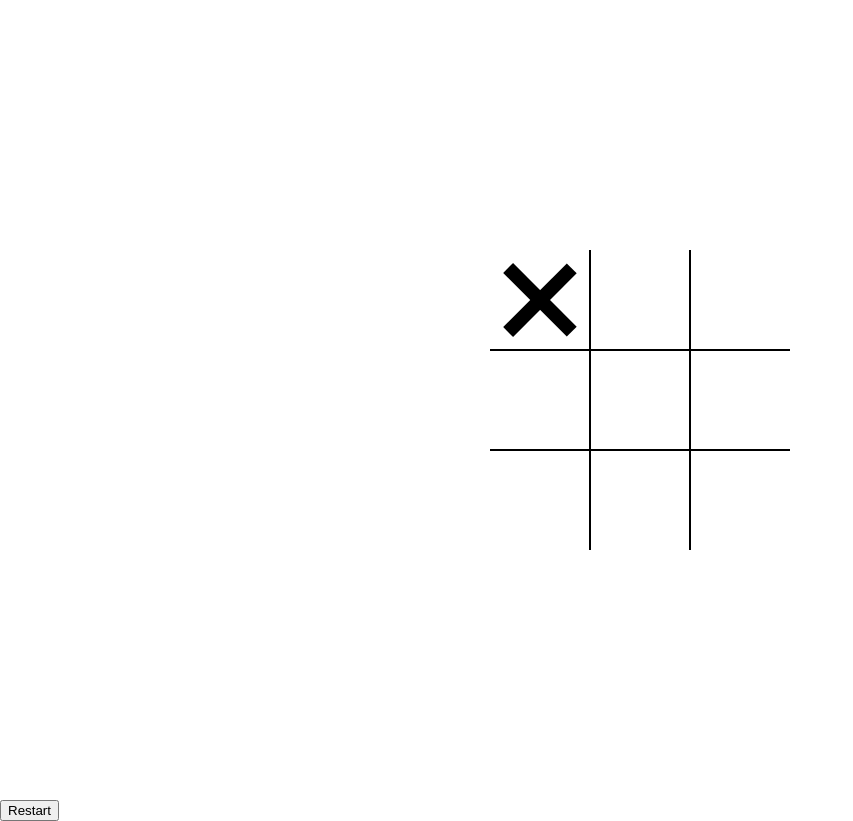
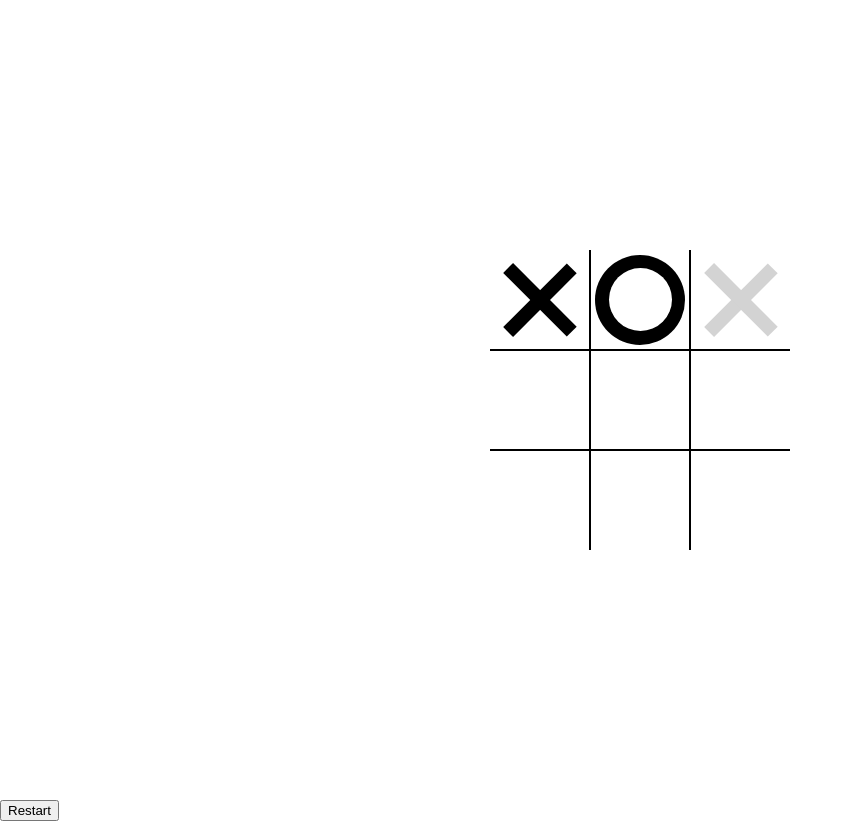
Before and after one commit to Tarun2799/TicTacToe, a plain HTML site: page index.html in a window 1280 px wide. In both pictures the pointer is over the element 740 px from the left and 300 px from the top of the page. Shown: the whole page, without its empty margins (0-853 px from the left). Drawn offline with Linux system fonts and the light colour scheme.

Commit message:
Almost completed the CSS, with circle creation and Hover effect on the empty cells

```diff
--- a/index.html
+++ b/index.html
@@ -8,9 +8,9 @@
     <script src="./script.js" defer></script>
 </head>
 <body>
-    <div class="board" id="board">
+    <div class="board x" id="board">
         <div class="cell x" data-cell ></div>
-        <div class="cell" data-cell ></div>
+        <div class="cell circle" data-cell ></div>
         <div class="cell" data-cell ></div>
         <div class="cell" data-cell ></div>
         <div class="cell" data-cell ></div>
--- a/style.css
+++ b/style.css
@@ -33,6 +33,7 @@ body{
     justify-content: center;
     align-items: center;
     position: relative;
+    cursor: pointer;
 }
 
 .cell:first-child,
@@ -57,27 +58,94 @@ body{
     border-bottom: none;
 }
 
+/* If cell has X or Circle class then we add CURSOR not-allowed */
+.cell.x,
+.cell.circle{
+    cursor: not-allowed;
+}
+
+
+/* We are adding the hover effect. In order to determine whose turn it is, we are going to apply a class to the board (x or circle) . Let's just start with an x: put this into board class div. So every time i hover the empty element/cell it should show me the (x/circle) respectively. so in order to that we need to add hover efffect to the cells. So, we have select our board when it has the x class and we want get the cells inside of that board and whenever we hover them we want to do something. We would do the same thing as we did in order to crate that X shape but just with with different color. we added this CSS to already declared css. So now, Whwnever we hover over acell when it's x's turn, we are going to apply this class to it*/
+
+/* It's going to do this over all of them but, we want to work the HOVER effect on the EMPTY cell. ESSENTIALLY, THAT CELL THAT DOESN'T HAVE THE X OR CIRCLE. This is where we use not selector , :not(x):not(circle)*/
+
+
+/* Let's change the background color of x*/
+
+.cell.x::before,
+.cell.x::after,
+.cell.circle::before{
+    background-color: #000;
+}
+
+
+.board.x .cell:not(.x):not(.circle):hover::before,
+.board.x .cell:not(.x):not(.circle):hover::after,
+.board.circle .cell:not(.x):not(.circle):hover::before{
+    background-color: lightgray;
+}
+
 
 /* If we directly write X in the div, this X depending on what font you use, and in ehich browser then we have to worry about font sizes, different browsers compatiblity . So, we just use simple CSS create the X shape for us. And we use the pseudo elements*/
 
 /* For this , i will add x class for X in different cell. And we add the content to EMPTY STRING, that way this before and after elements render, let's set width and height for that, we are going to  CALCULATE*/
 /* 1. */
 .cell.x::before,
-.cell.x::after{
+.cell.x::after,
+.board.x .cell:not(.x):not(.circle):hover::before,
+.board.x .cell:not(.x):not(.circle):hover::after{
     content: '';
     position: absolute;
     width: calc(var(--mark-size) * .15);
     height: var(--mark-size);
-    background-color: #000;
 }
 /* After we hit save nothing is happening yet  and main reason for this is that our cell is not actually displaying the content inside of it. Add in the .cell : display: flex, justify-content and alignitems to center. RN we are two l's in thr cell but we have to render X, let's transform 45 deg, before element and to after element element as well but oppposite direction*/
 
-.cell.x::before{
+
+/* here also, we are going to add hover effect CSS */
+.cell.x::before,
+.board.x .cell:not(.x):not(.circle):hover::before{
     transform: rotate(45deg);
 }
 
-.cell.x::after{
+/* here also, we are going to add hover effect CSS */
+.cell.x::after,
+.board.x .cell:not(.x):not(.circle):hover::after{
     transform: rotate(-45deg);
 }
 
 /* but they are not looking verygood, to fix this is easy let's do that. REASON IS: because they displayed next to each other on the document FLOW in POSITION STATIC, we aare going the change them to position absolute , by this they have the EXACT SAME BASE WHICH IS GOING TO BE PARENT(cell) and they won't overlap on tpof each other. Going to number 1. and adding position absolute and in the .cell : pos: relative, so that they won't go out of the cell*/
+
+
+
+
+
+
+/* We are going to do the similar thing for circle as well And also the hover effect as well*/
+
+.cell.circle::before,
+.cell.circle::after,
+.board.circle .cell:not(.x):not(.circle):hover::before,
+.board.circle .cell:not(.x):not(.circle):hover::after{
+    content: '';
+    position: absolute;
+    border-radius: 50%;
+}
+
+/* After doing this we get a square. Now, we just have to separate them two circles */
+
+.cell.circle::before,
+.board.circle .cell:not(.x):not(.circle):hover::before
+{
+    width: var(--mark-size);
+    height: var(--mark-size);
+    /* background-color: #000 ; */
+}
+
+.cell.circle::after,
+.board.circle .cell:not(.x):not(.circle):hover::after
+{
+    width: calc(var(--mark-size)* (.7));
+    height: calc(var(--mark-size)* (.7));
+    background-color: #fff;
+}
```
